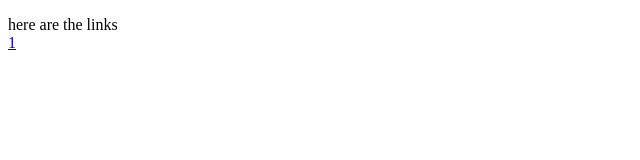
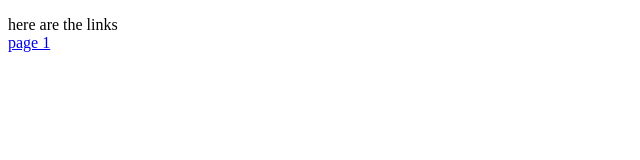
Before and after one commit to TestingOnMonday/fourohfourtesting, a plain HTML site: page index.html in a window 1280 px wide. Shown: the full height of the page, 0-640 px from the left. Drawn offline with Linux system fonts and the light colour scheme.

Commit message:
Update index.html

```diff
--- a/index.html
+++ b/index.html
@@ -8,7 +8,7 @@
 <body>
 <p>
 here are the links <br>
-<a href="https://testingonmonday.github.io/fourohfourtesting/1">1</a>
+<a href="https://testingonmonday.github.io/fourohfourtesting/1">page 1</a>
 </p>
 </body>
 
```
